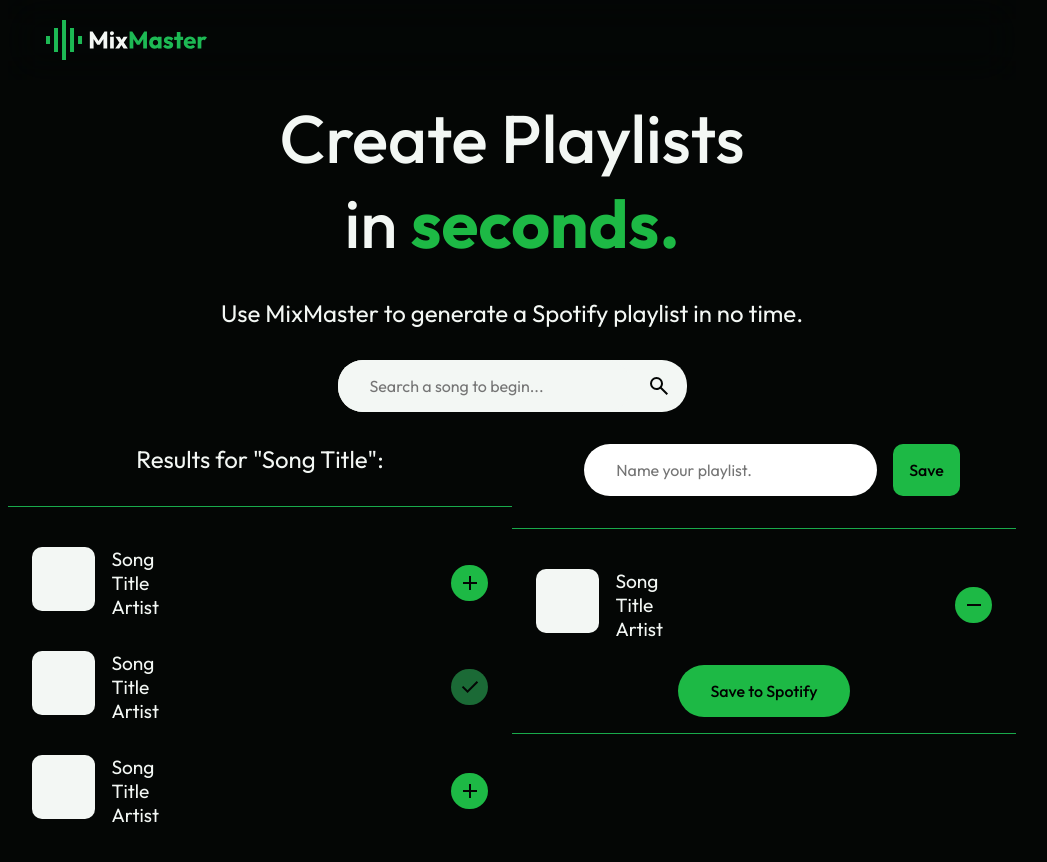
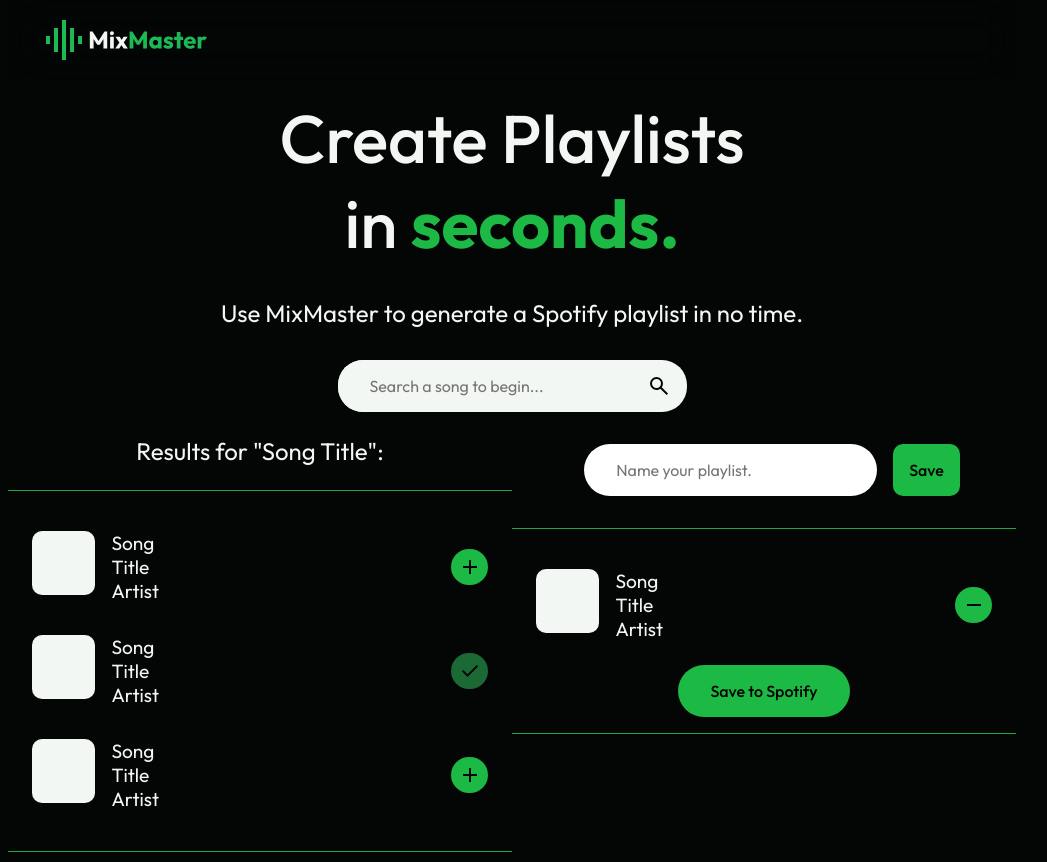
Before and after one commit to rbrickmn/mixmaster-app, a React (Vite) app: page / in a window 1280 px wide. Shown: the top 862 px of the page, without its empty margins (128-1175 px from the left). Built offline with nearby package versions, Linux system fonts and the light colour scheme.

Commit message:
Edit spacing in playlist section

```diff
--- a/src/components/App.module.css
+++ b/src/components/App.module.css
@@ -12,6 +12,7 @@
   display: flex;
   align-items: flex-start;
   justify-content: space-around;
+  vertical-align: middle;
 }
 
 /* 2xl */
--- a/src/components/Header/Header.jsx
+++ b/src/components/Header/Header.jsx
@@ -5,7 +5,7 @@
   return (
     <>
       <header>
-        <a href="#">
+        <a href="index.html">
           <img
             src="src\assets\mix-master-logo.svg"
             alt="MixMaster Logo"
--- a/src/components/SearchResults/SearchResults.module.css
+++ b/src/components/SearchResults/SearchResults.module.css
@@ -18,7 +18,7 @@
 }
 
 .ResultsTitle {
-  margin: 1rem 0;
+  margin: 0.5rem 0;
   vertical-align: middle;
 }
 
```
